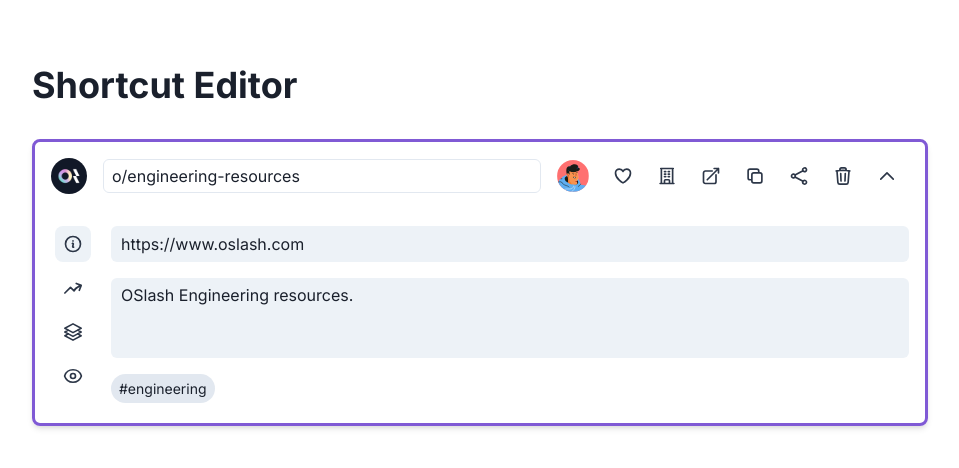
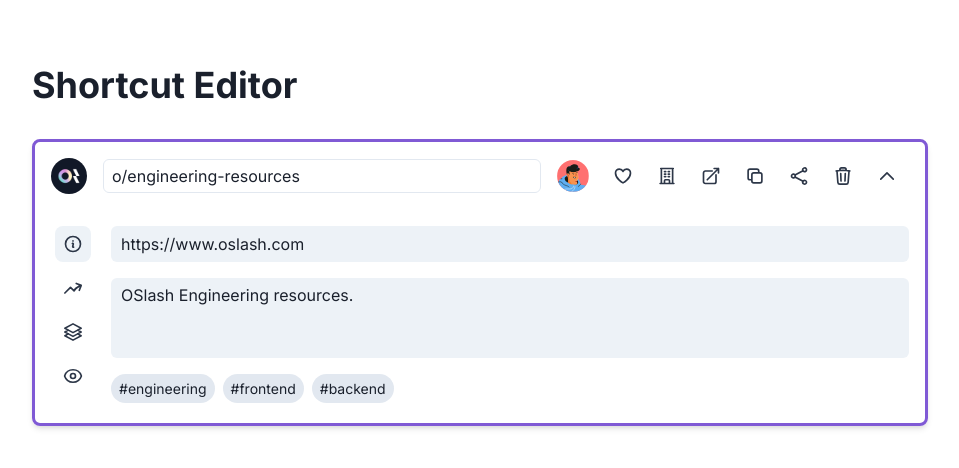
Before and after one commit to dexterthemsb/_medusa_, a React (Create React App) app: page / in a window 1280 px wide. Both pictures are taken after a click on the element 640 px from the left and 174 px from the top of the page. Shown: the top 468 px of the page, without its empty margins (160-1119 px from the left). Built offline with nearby package versions, Linux system fonts and the light colour scheme.

Commit message:
Fix: tags mapping

```diff
--- a/src/components/AccordianBodyContent/Info.tsx
+++ b/src/components/AccordianBodyContent/Info.tsx
@@ -4,9 +4,10 @@ import { FC } from "react";
 interface InfoProps {
   url: string;
   description: string;
+  tags: string[];
 }
 
-const Info: FC<InfoProps> = ({ url, description }) => {
+const Info: FC<InfoProps> = ({ url, description, tags }) => {
   return (
     <Box minH="full">
       <Input
@@ -30,7 +31,9 @@ const Info: FC<InfoProps> = ({ url, description }) => {
         defaultValue={description}
       />
       <Text w="full" fontSize="sm">
+        {tags.map(tag => (
           <span
+            key={tag}
             style={{
               display: "inline-block",
               padding: "4px 8px",
@@ -39,8 +42,9 @@ const Info: FC<InfoProps> = ({ url, description }) => {
               backgroundColor: theme.colors.gray[200]
             }}
           >
-          #engineering
+            #{tag}
           </span>
+        ))}
       </Text>
     </Box>
   );
--- a/src/components/AccordionBody.tsx
+++ b/src/components/AccordionBody.tsx
@@ -23,7 +23,13 @@ const AccordionBody: FC<AccordionBodyProps> = ({ shortcut }) => {
   const NAVIGATION = {
     info: {
       icon: <InformationCircleIcon {...SVG20} />,
-      content: <Info url={shortcut.url} description={shortcut.description} />
+      content: (
+        <Info
+          url={shortcut.url}
+          description={shortcut.description}
+          tags={shortcut.tags}
+        />
+      )
     },
     analytics: {
       icon: <ArrowTrendingUpIcon {...SVG20} />,
```
Lines whose indentation alone changed are shown as unchanged.
